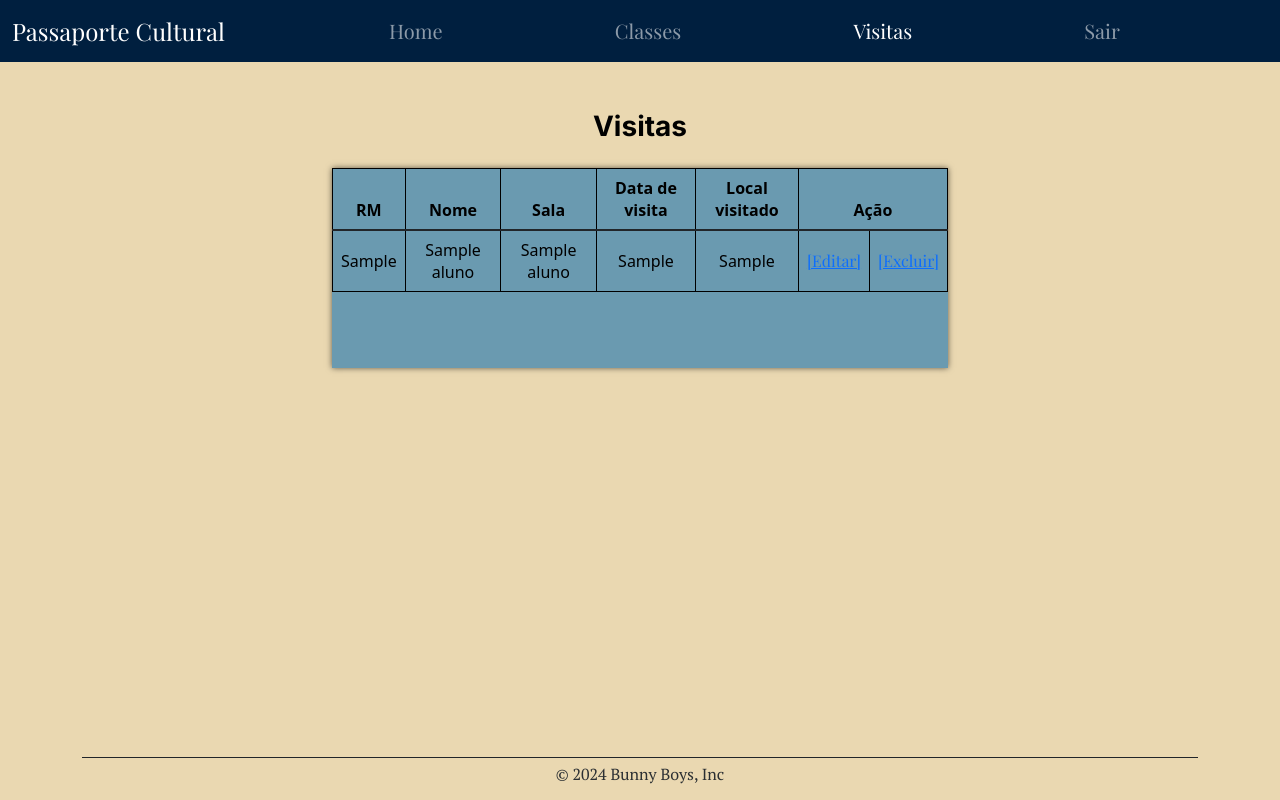
After one commit to TCCdeParede/PassaporteCulturalSite, a PHP site: page /php/listarVisitas.php in a window 1280 px wide. The commit adds this page. Run offline with PHP 8.4, Linux system fonts and the light colour scheme; tables that the repository leaves empty or names only in its code hold one stand-in row (values such as "Sample post"); some web fonts are replaced.

Commit message:
Adaptações para listar visitas

```diff
--- a/Banco de Dados/Estudo de caso.txt
+++ b/Banco de Dados/Estudo de caso.txt
@@ -78,6 +78,7 @@ CREATE TABLE IF NOT EXISTS visita (
     pontfoto INT NOT NULL,
     rmalu INT NOT NULL,
     rmprof INT NOT NULL,
+    local VARCHAR(50) NOT NULL,
     FOREIGN KEY (rmalu) REFERENCES alunos(rmalu) ON DELETE CASCADE ON UPDATE CASCADE,
     FOREIGN KEY (rmprof) REFERENCES professor(rmprof) ON DELETE CASCADE ON UPDATE CASCADE
 );
@@ -87,7 +88,7 @@ CREATE TABLE IF NOT EXISTS visita_imagens (
     idimagem INT AUTO_INCREMENT PRIMARY KEY,
     idfoto INT NOT NULL,
     caminho_imagem TEXT NOT NULL,
-    FOREIGN KEY (idfot) REFERENCES visita(idfoto) ON DELETE CASCADE ON UPDATE CASCADE
+    FOREIGN KEY (idfoto) REFERENCES visita(idfoto) ON DELETE CASCADE ON UPDATE CASCADE
 );
 
 -----------------------------------------------------------------------------------------------------------------------------------------------------------------
--- /dev/null
+++ b/php/listarVisitas.php
@@ -0,0 +1,150 @@
+<html lang="pt-br">
+
+<head>
+  <meta charset="UTF-8" />
+  <meta name="viewport" content="width=device-width, initial-scale=1.0" />
+  <title>Tela do Aluno</title>
+  <!-- BOOTSTRAP CSS -->
+  <link
+    href="https://cdn.jsdelivr.net/npm/bootstrap@5.3.3/dist/css/bootstrap.min.css"
+    rel="stylesheet"
+    integrity="sha384-QWTKZyjpPEjISv5WaRU9OFeRpok6YctnYmDr5pNlyT2bRjXh0JMhjY6hW+ALEwIH"
+    crossorigin="anonymous" />
+  <!-- BOOTSTRAP ICONS -->
+  <link
+    rel="stylesheet"
+    href="https://cdn.jsdelivr.net/npm/bootstrap-icons@1.11.3/font/bootstrap-icons.min.css" />
+  <!-- CSS -->
+  <link rel="stylesheet" href="../css/style.css" />
+</head>
+
+<body>
+  <!-- HEADER -->
+  <nav
+    class="navbar navbar-custom navbar-expand-lg border-body"
+    data-bs-theme="dark">
+    <div class="container-fluid">
+      <a class="navbar-brand fs-4" href="../index.php">Passaporte Cultural</a>
+      <button
+        class="navbar-toggler"
+        type="button"
+        data-bs-toggle="offcanvas"
+        data-bs-target="#offcanvasScrolling"
+        aria-controls="offcanvasScrolling">
+        <span class="navbar-toggler-icon"></span>
+      </button>
+      <div
+        class="offcanvas offcanvas-custom offcanvas-start"
+        data-bs-scroll="true"
+        data-bs-backdrop="false"
+        tabindex="-1"
+        id="offcanvasScrolling"
+        aria-labelledby="offcanvasScrollingLabel">
+        <div class="offcanvas-header">
+          <button
+            type="button"
+            class="btn-close"
+            data-bs-dismiss="offcanvas"
+            aria-label="Close"></button>
+        </div>
+        <div class="offcanvas-body">
+          <ul
+            class="navbar-nav w-100 d-flex justify-content-evenly gap-3 fs-5">
+            <li class="nav-item">
+              <a class="nav-link" aria-current="page" href="../index.php">Home</a>
+            </li>
+            <li class="nav-item">
+              <a class="nav-link" href="../php/classes.php">Classes</a>
+            </li>
+            <li class="nav-item">
+              <a class="nav-link active" href="#">Visitas</a>
+            </li>
+            <li class="nav-item">
+              <a class="nav-link" href="../php/logout.php">Sair</a>
+            </li>
+          </ul>
+        </div>
+      </div>
+    </div>
+  </nav>
+  <!-- FIM HEADER -->
+
+  <!-- MAIN -->
+  <main class="p-4 my-4 text-center">
+    <div class="col-lg-6 mx-auto">
+      <h1 class="display-5 fw-bold text-body-emphasis fs-3 mb-4">Visitas</h1>
+      <div class="table-responsive">
+        <table class="table table-hover table-bordered text-center align-middle">
+          <thead>
+            <tr>
+              <th scope="col">RM</th>
+              <th scope="col">Nome</th>
+              <th scope="col">Sala</th>
+              <th scope="col">Data de visita</th>
+              <th scope="col">Local visitado</th>
+              <th scope="col" colspan="2">Ação</th>
+            </tr>
+          </thead>
+          <tbody class="table-group-divider">
+            <?php
+            include "conexao.php";
+            $sqlcode = "SELECT * FROM visita";
+            $sqlquery = $conexao->query($sqlcode);
+            $visita = $sqlquery->fetch_assoc();
+            $qtdRowsAffected = $sqlquery->num_rows;
+            $sqlcode = "SELECT * FROM alunos";
+            $sqlquery = $conexao->query($sqlcode);
+            $aluno = $sqlquery->fetch_assoc();
+            for ($i = 1; $i <= $qtdRowsAffected; $i++) {
+              $rmalu = $visita['rmalu'];
+              $nomealu = $aluno['nomealu'];
+              $nometur = $aluno['nometur'];
+              $data = $visita['data'];
+              $local = $visita['local'];
+              echo "
+
+        <tr>
+            <td>$rmalu</td>
+            <td>$nomealu</td>
+            <td>$nometur</td>
+            <td>$data</td>
+            <td>$local</td>
+            <td><a href=\"editar.php?codigo=$rmalu\">[Editar]</a></td>
+            <td><a href=\"excluir.php?codigo=$rmalu\">[Excluir]</a></td>
+        </tr>";
+            }
+            ?>
+          </tbody>
+        </table>
+      </div>
+    </div>
+  </main>
+  <!-- FIM MAIN -->
+
+  <!-- FOOTER -->
+  <footer class="container">
+    <div
+      class="d-flex flex-wrap justify-content-center align-items-center py-1 border-top border-dark">
+      <div class="col-md-12 text-center">
+        <span class="mb-3 mb-md-0 text-secondary-emphasis">© 2024 Bunny Boys, Inc</span>
+      </div>
+    </div>
+  </footer>
+  <!-- FIM FOOTER -->
+
+  <!-- MODAL -->
+  <div id="myModal" class="modal" style="display: none">
+    <div class="modal-content">
+      <p id="modalMessage">Mensagem aqui!</p>
+      <button id="acceptBtn">Ok</button>
+    </div>
+  </div>
+
+  <!-- BOOTSTRAP JS -->
+  <script
+    src="https://cdn.jsdelivr.net/npm/bootstrap@5.3.3/dist/js/bootstrap.bundle.min.js"
+    integrity="sha384-YvpcrYf0tY3lHB60NNkmXc5s9fDVZLESaAA55NDzOxhy9GkcIdslK1eN7N6jIeHz"
+    crossorigin="anonymous"></script>
+</body>
+
+</html>
```
Also changed, not shown: html/visitas.html (deleted, +0 -134 lines), php/visita.php (+6 -4 lines), uploads/photo_673c7fb4013d7.jpg (added), uploads/photo_673c7fb401fd5.jpg (added), 4 other files.
